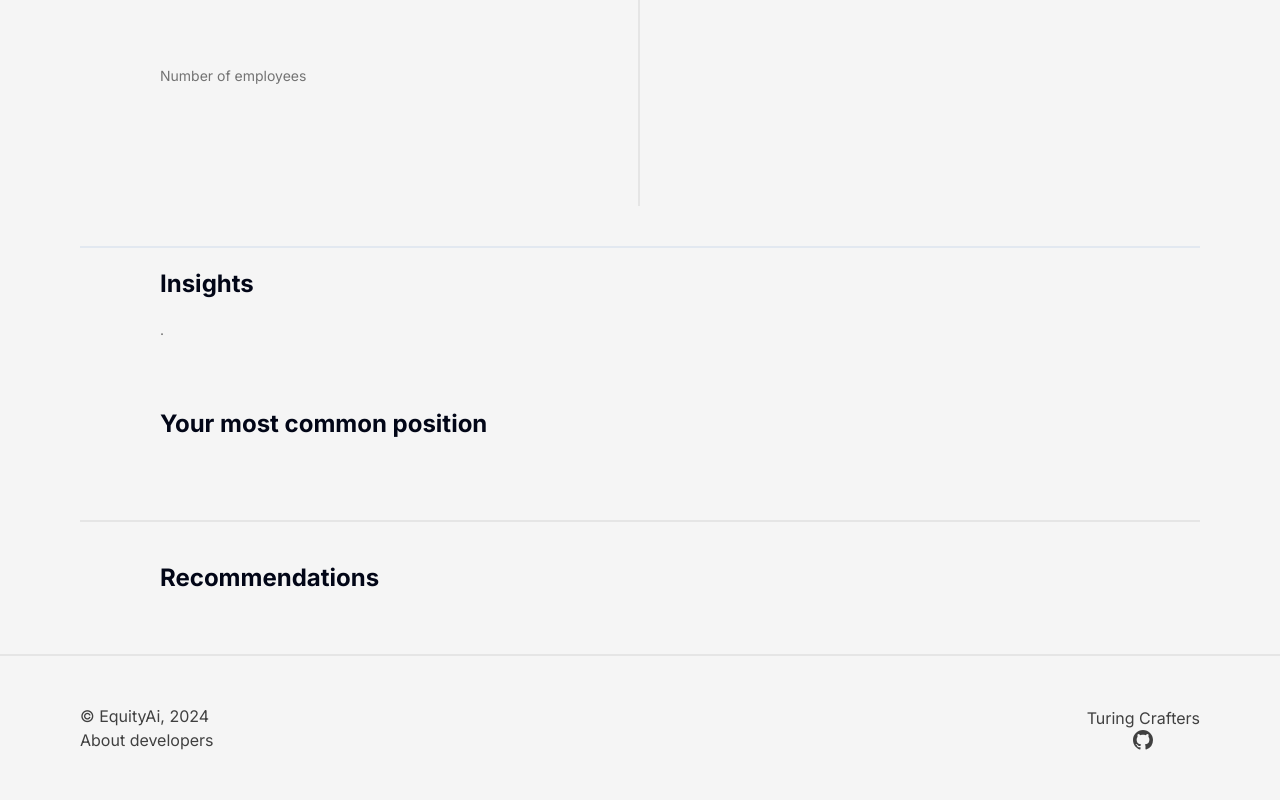
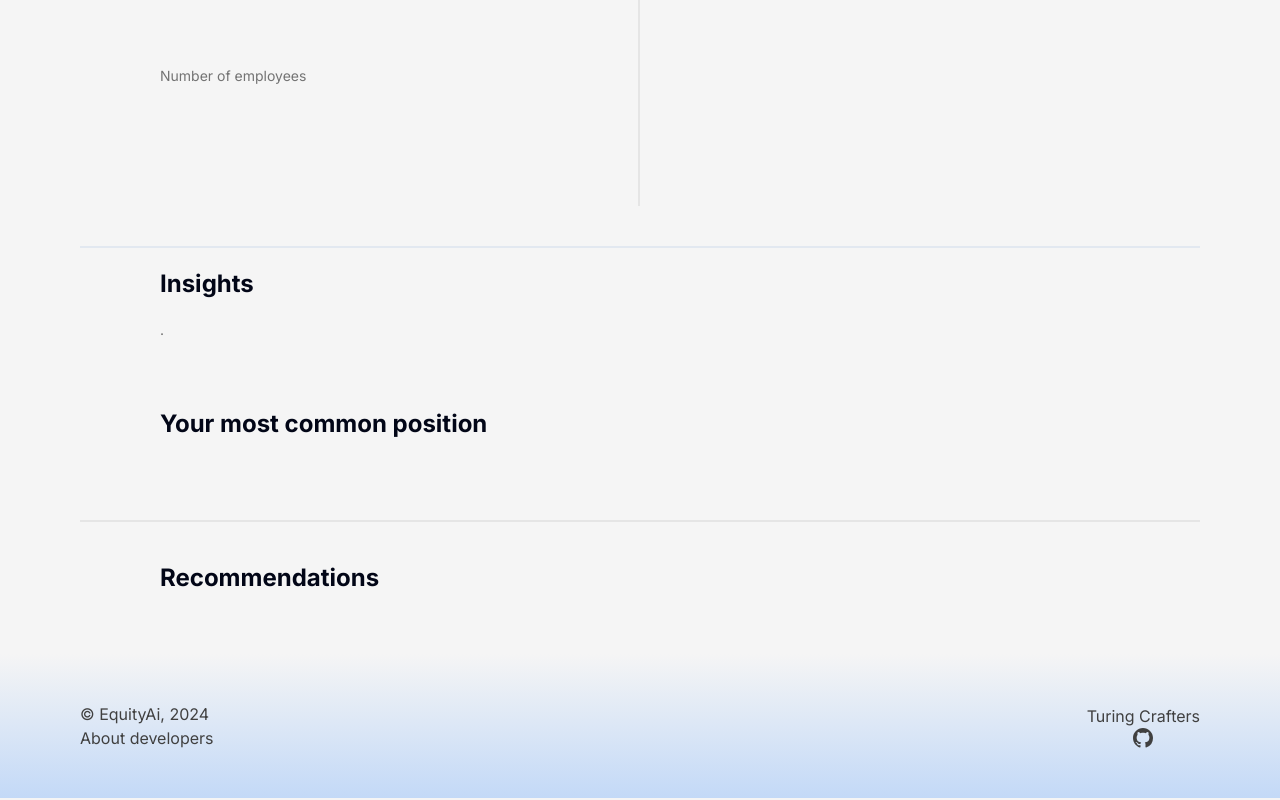
Before and after one commit to TuringCrafters/EquityAI, a Next.js app in the folder client/: page /analysis in a window 1280 px wide. Shown: the part 418-1218 px from the top of the page. Built offline with nearby package versions, Linux system fonts and the light colour scheme.

Commit message:
add gradient to footer

```diff
--- a/client/components/Footer/index.tsx
+++ b/client/components/Footer/index.tsx
@@ -3,13 +3,13 @@ import GitHubIcon from "@/public/icon/gitHubIcon";
 
 export default function Footer() {
   return (
-    <footer className="bottom-0 w-full">
+    <footer className="bottom-0 w-full default-gradient">
       {/* <div className=" flex flex-row align-middle items-center">
           <h1 className="text-2xl font-semibold ml-20 my-10 tracking-tighter">
             company.
           </h1>
       </div> */}
-      <div className="flex flex-row justify-between py-12 px-20 border-t-2 border-neutral-200 items-center">
+      <div className="flex flex-row justify-between py-12 px-20 items-center">
         <div>
         <div>&copy; EquityAi, 2024</div>
         <button>About developers</button>
```
